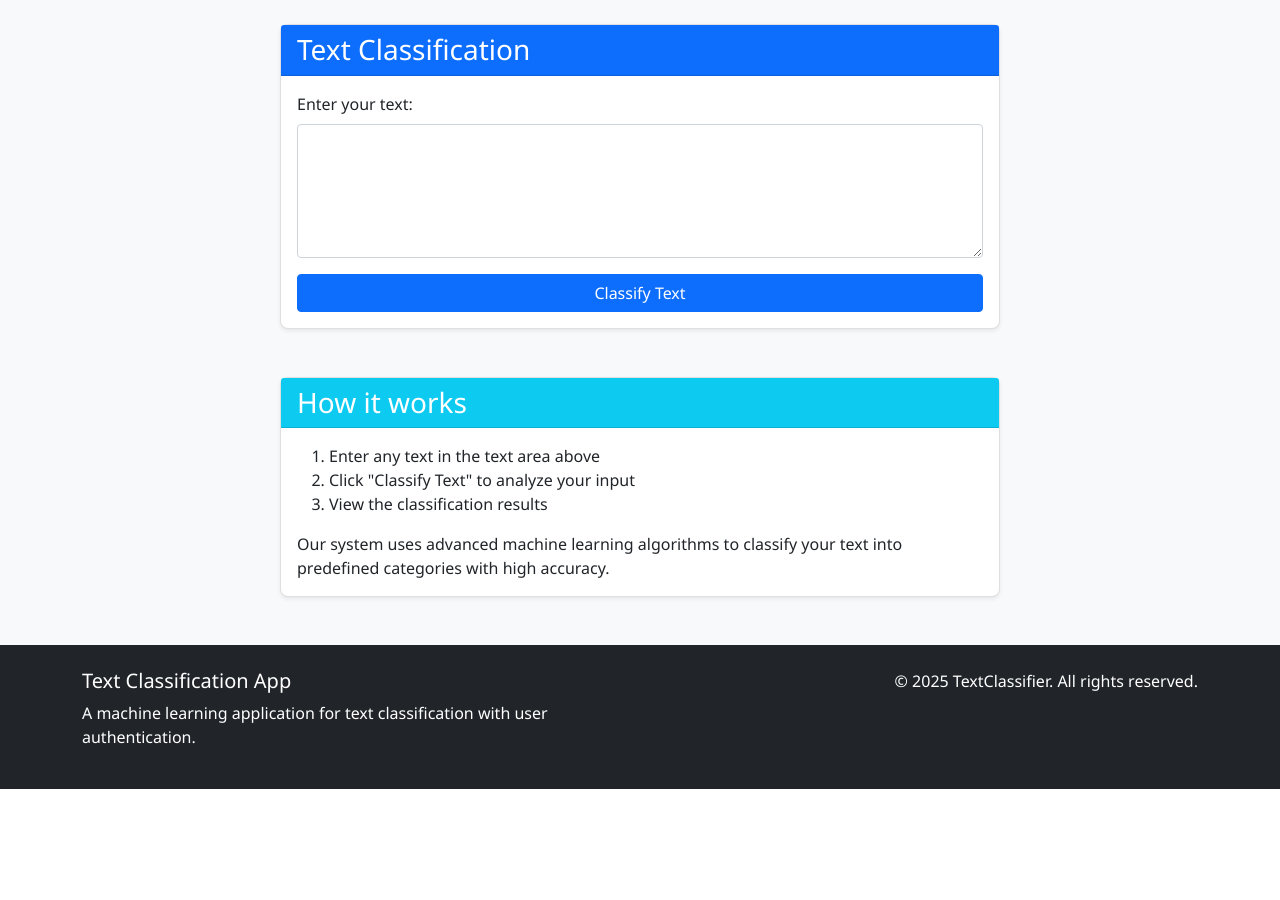
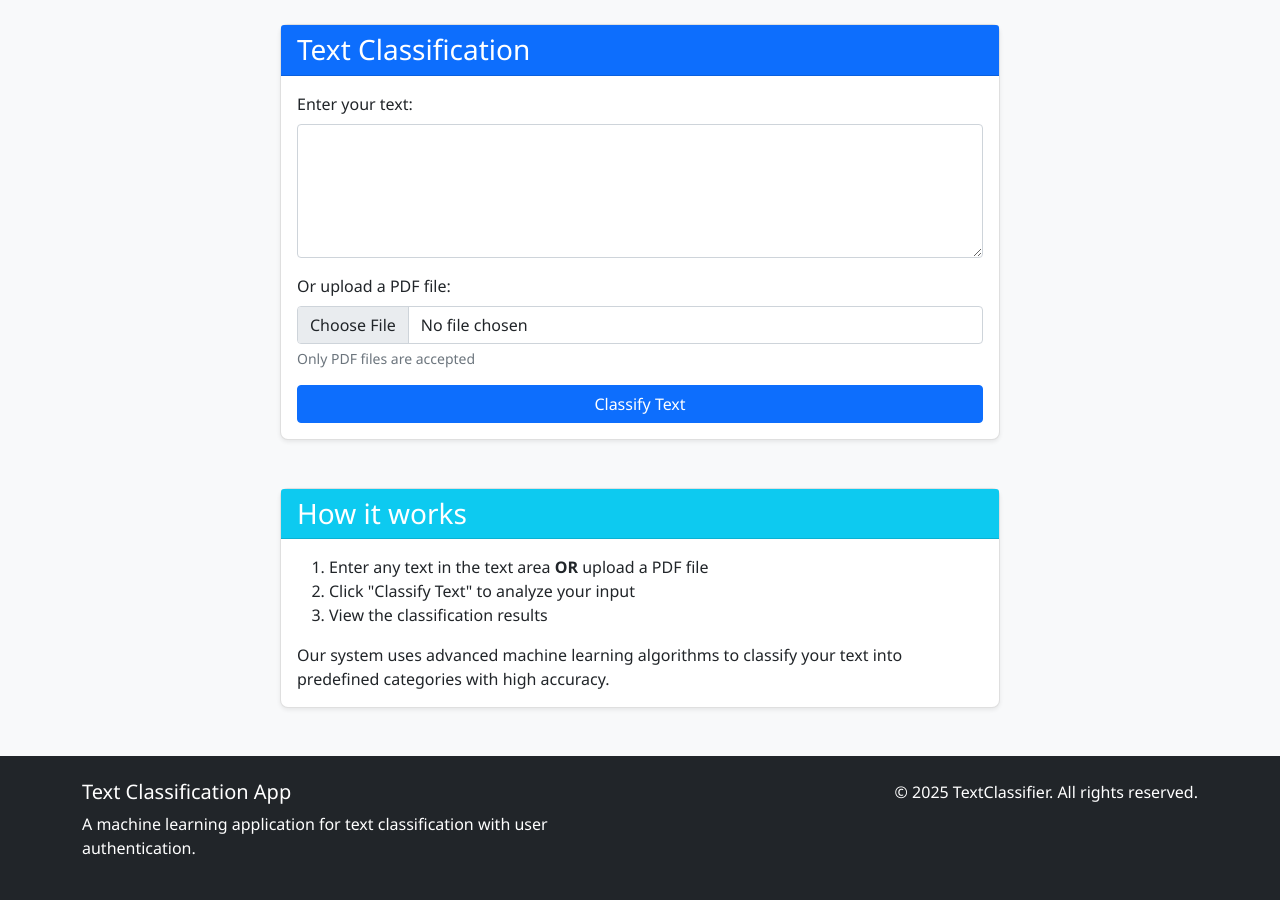
Before and after one commit to Vikashcodez/Message_Detector, a Flask app: page /index in a window 1280 px wide. Shown: the part 56-956 px from the top of the page. Before the commit the page ends 845 px from the top, so only its background shows below. Run offline with Flask 2, Linux system fonts and the light colour scheme; a user stored in the database is signed in.

Commit message:
pdf reading added

```diff
--- a/app.py
+++ b/app.py
@@ -15,10 +15,19 @@ from nltk.stem import WordNetLemmatizer
 from werkzeug.security import generate_password_hash, check_password_hash
 import os
 from functools import wraps
+from werkzeug.utils import secure_filename
+import PyPDF2
+from io import BytesIO
 
 # Initialize Flask app
 app = Flask(__name__)
 app.secret_key = os.urandom(24)
+
+# Configure upload folder
+UPLOAD_FOLDER = 'uploads'
+ALLOWED_EXTENSIONS = {'pdf'}
+app.config['UPLOAD_FOLDER'] = UPLOAD_FOLDER
+os.makedirs(UPLOAD_FOLDER, exist_ok=True)
 
 # Configure database
 DATABASE = 'signup.db'
@@ -43,6 +52,23 @@ def get_db():
     db = sqlite3.connect(DATABASE)
     db.row_factory = sqlite3.Row
     return db
+
+# Check if file extension is allowed
+def allowed_file(filename):
+    return '.' in filename and \
+           filename.rsplit('.', 1)[1].lower() in ALLOWED_EXTENSIONS
+
+# Extract text from PDF
+def extract_text_from_pdf(file):
+    try:
+        pdf_reader = PyPDF2.PdfReader(file)
+        text = ""
+        for page in pdf_reader.pages:
+            text += page.extract_text()
+        return text
+    except Exception as e:
+        print(f"Error extracting text from PDF: {e}")
+        return None
 
 # Create tables if they don't exist
 def init_db():
@@ -144,11 +170,36 @@ def index():
 @login_required
 def predict():
     if request.method == "POST":
-        user_input = request.form['message']
+        # Check if a file was uploaded
+        if 'file' in request.files:
+            file = request.files['file']
+            if file.filename == '':
+                flash('No selected file', 'warning')
+                return redirect(url_for('index'))
 
-        if not user_input.strip():
-            flash('Please enter some text to analyze', 'warning')
-            return redirect(url_for('index'))
+            if file and allowed_file(file.filename):
+                try:
+                    # Read PDF file
+                    pdf_text = extract_text_from_pdf(BytesIO(file.read()))
+                    if not pdf_text:
+                        flash('Could not extract text from PDF', 'danger')
+                        return redirect(url_for('index'))
+
+                    user_input = pdf_text
+                    input_type = 'PDF'
+                except Exception as e:
+                    flash(f'Error processing PDF: {str(e)}', 'danger')
+                    return redirect(url_for('index'))
+            else:
+                flash('Only PDF files are allowed', 'warning')
+                return redirect(url_for('index'))
+        else:
+            # Get text from form
+            user_input = request.form['message']
+            if not user_input.strip():
+                flash('Please enter some text or upload a PDF', 'warning')
+                return redirect(url_for('index'))
+            input_type = 'Text'
 
         try:
             # Translate to English if needed
@@ -162,7 +213,10 @@ def predict():
         try:
             vectorized_input = vectorizer.transform([cleaned_input])
             prediction = model.predict(vectorized_input)[0]
-            return render_template('result.html', prediction=prediction, message=user_input)
+            return render_template('result.html',
+                                  prediction=prediction,
+                                  message=user_input,
+                                  input_type=input_type)
         except Exception as e:
             print(f"Prediction error: {e}")
             flash('Error processing your request. Please try again.', 'danger')
--- a/requirements.txt
+++ b/requirements.txt
@@ -1,7 +1,9 @@
 flask==2.0.1
 joblib==1.0.1
 nltk==3.6.2
-pandas==1.3.0
-scikit-learn==0.24.2
+pandas==1.4.0
+scikit-learn==1.0.2
 googletrans==3.1.0a0
 werkzeug==2.0.1
+PyPDF2==2.11.1
+numpy==1.22.0
--- a/templates/index.html
+++ b/templates/index.html
@@ -9,11 +9,18 @@
                     <h3 class="mb-0">Text Classification</h3>
                 </div>
                 <div class="card-body">
-                    <form method="POST" action="{{ url_for('predict') }}">
+                    <form method="POST" action="{{ url_for('predict') }}" enctype="multipart/form-data">
                         <div class="mb-3">
                             <label for="message" class="form-label">Enter your text:</label>
-                            <textarea class="form-control" id="message" name="message" rows="5" required></textarea>
+                            <textarea class="form-control" id="message" name="message" rows="5"></textarea>
                         </div>
+
+                        <div class="mb-3">
+                            <label for="file" class="form-label">Or upload a PDF file:</label>
+                            <input class="form-control" type="file" id="file" name="file" accept=".pdf">
+                            <div class="form-text">Only PDF files are accepted</div>
+                        </div>
+
                         <div class="d-grid">
                             <button type="submit" class="btn btn-primary">Classify Text</button>
                         </div>
@@ -27,7 +34,7 @@
                 </div>
                 <div class="card-body">
                     <ol>
-                        <li>Enter any text in the text area above</li>
+                        <li>Enter any text in the text area <strong>OR</strong> upload a PDF file</li>
                         <li>Click "Classify Text" to analyze your input</li>
                         <li>View the classification results</li>
                     </ol>
--- a/templates/result.html
+++ b/templates/result.html
@@ -9,8 +9,10 @@
                     <h3 class="mb-0">Classification Result</h3>
                 </div>
                 <div class="card-body">
-                    <h4 class="mb-3">Your Text:</h4>
-                    <div class="alert alert-light">
+                    <h4 class="mb-3">Input Type: {{ input_type }}</h4>
+
+                    <h4 class="mb-3">Your {% if input_type == 'PDF' %}PDF Content{% else %}Text{% endif %}:</h4>
+                    <div class="alert alert-light" style="max-height: 300px; overflow-y: auto;">
                         {{ message }}
                     </div>
 
```
